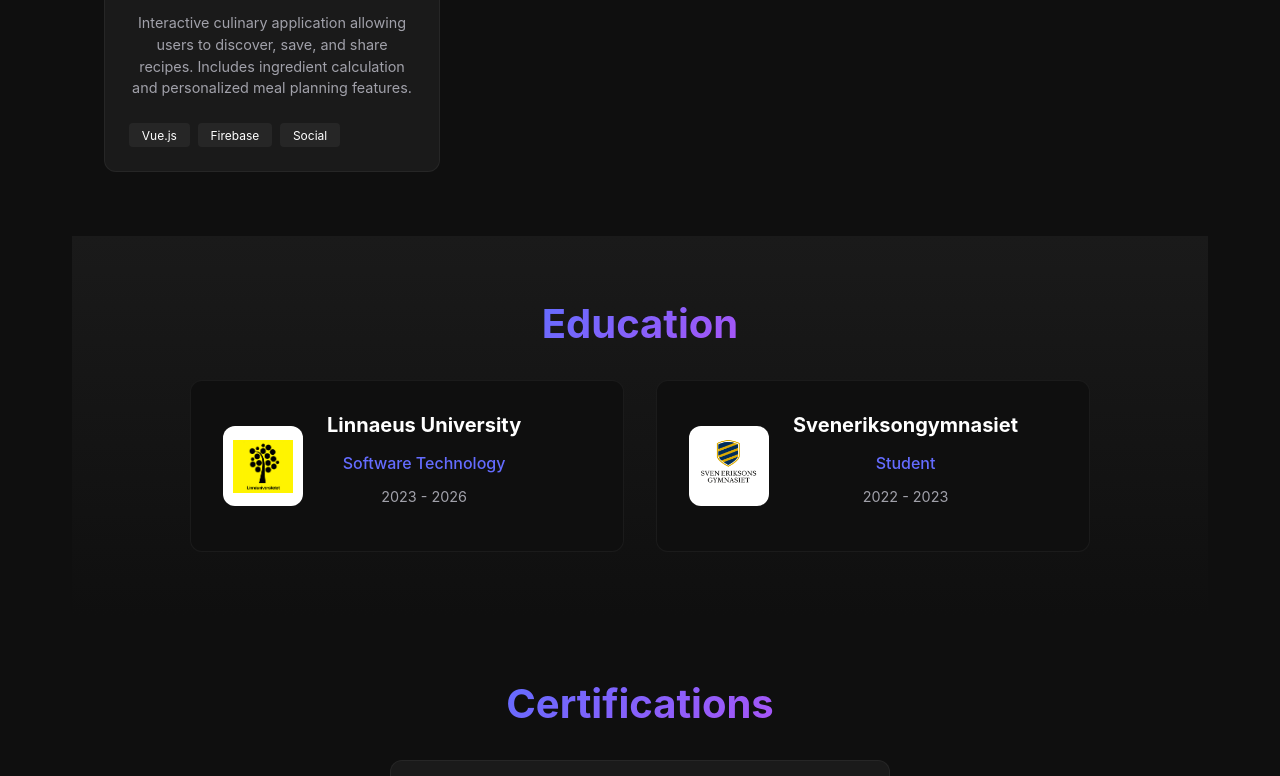
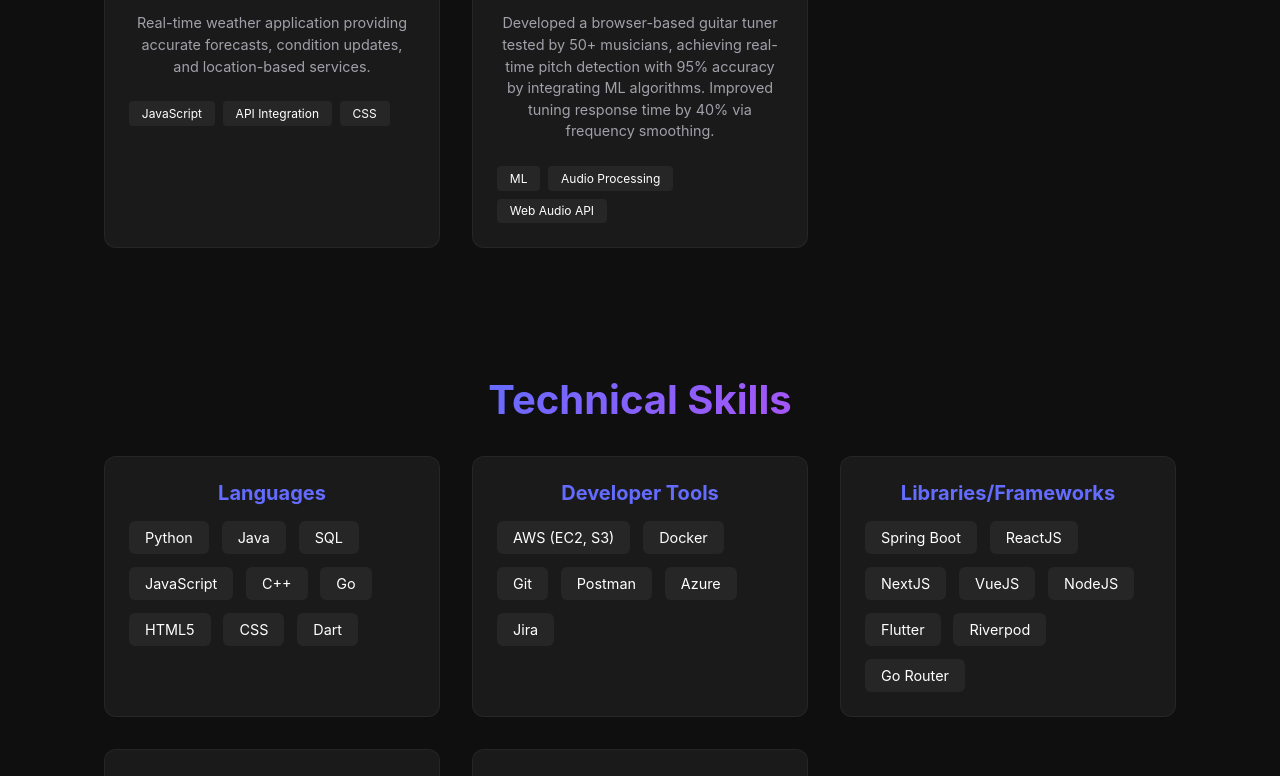
Before and after one commit to AakrishLama/My_Portfolio, a React (Vite) app: page / in a window 1280 px wide. Shown: the part 1720-2496 px from the top of the page. Built offline with nearby package versions, Linux system fonts and the light colour scheme.

Commit message:
added section

```diff
--- a/src/App.jsx
+++ b/src/App.jsx
@@ -1,6 +1,10 @@
 import Navbar from './components/Navbar';
 import Hero from './components/Hero';
 import Projects from './components/Projects';
+import TechnicalSkills from './components/TechnicalSkills';
+import WorkExperience from './components/WorkExperience';
+import Leadership from './components/Leadership';
+import Languages from './components/Languages';
 import Certifications from './components/Certifications';
 import Education from './components/Education';
 import Contact from './components/Contact';
@@ -14,8 +18,12 @@ function App() {
       <main>
         <Hero />
         <Projects />
+        <TechnicalSkills />
+        <WorkExperience />
+        <Leadership />
         <Education />
         <Certifications />
+        <Languages />
         <Contact />
       </main>
       <Footer />
--- /dev/null
+++ b/src/components/Languages.css
@@ -0,0 +1,29 @@
+.languages-section {
+  padding: var(--section-padding);
+  background: var(--surface-color);
+  text-align: center;
+}
+
+.languages-list {
+  display: flex;
+  justify-content: center;
+  gap: 3rem;
+  flex-wrap: wrap;
+}
+
+.lang-item {
+  display: flex;
+  flex-direction: column;
+  gap: 0.5rem;
+}
+
+.lang-name {
+  font-size: 1.5rem;
+  font-weight: 700;
+  color: var(--text-primary);
+}
+
+.lang-level {
+  color: var(--accent-color);
+  font-weight: 500;
+}
--- /dev/null
+++ b/src/components/Languages.jsx
@@ -0,0 +1,27 @@
+import './Languages.css';
+
+const Languages = () => {
+  return (
+    <section id="languages" className="languages-section">
+      <div className="container">
+        <h2 className="section-title">Languages</h2>
+        <div className="languages-list">
+          <div className="lang-item">
+            <span className="lang-name">English</span>
+            <span className="lang-level">(Native)</span>
+          </div>
+          <div className="lang-item">
+            <span className="lang-name">Nepali</span>
+            <span className="lang-level">(Native)</span>
+          </div>
+          <div className="lang-item">
+            <span className="lang-name">Swedish</span>
+            <span className="lang-level">(Fluent)</span>
+          </div>
+        </div>
+      </div>
+    </section>
+  );
+};
+
+export default Languages;
--- /dev/null
+++ b/src/components/Leadership.css
@@ -0,0 +1,40 @@
+.leadership-section {
+  padding: var(--section-padding);
+  background: var(--bg-color);
+}
+
+.leadership-grid {
+  display: grid;
+  grid-template-columns: repeat(auto-fit, minmax(300px, 1fr));
+  gap: 2rem;
+}
+
+.leadership-card {
+  background: var(--surface-color);
+  padding: 2rem;
+  border-radius: 12px;
+  border: 1px solid rgba(255, 255, 255, 0.05);
+  transition: transform var(--transition-normal);
+}
+
+.leadership-card:hover {
+  transform: translateY(-5px);
+  border-color: var(--accent-color);
+}
+
+.leadership-card h3 {
+  color: var(--text-primary);
+  margin-bottom: 0.5rem;
+}
+
+.leadership-card .period {
+  color: var(--accent-color);
+  font-size: 0.9rem;
+  margin-bottom: 1rem;
+  display: block;
+}
+
+.leadership-card p {
+  color: var(--text-secondary);
+  line-height: 1.6;
+}
--- /dev/null
+++ b/src/components/Leadership.jsx
@@ -0,0 +1,25 @@
+import './Leadership.css';
+
+const Leadership = () => {
+  return (
+    <section id="leadership" className="leadership-section">
+      <div className="container">
+        <h2 className="section-title">Leadership</h2>
+        <div className="leadership-grid">
+          <div className="leadership-card">
+            <h3>LNU AI Society | Auditor</h3>
+            <p className="period">Aug 2025 – Present</p>
+            <p>Oversaw financial transparency and compliance for a 100+ member student society, auditing budgets and expenditures to ensure accurate reporting and improve funding allocation efficiency.</p>
+          </div>
+          <div className="leadership-card">
+            <h3>Boy Scouts of Kathmandu | Senior Patrol Leader</h3>
+            <p className="period">Sep 2018 – Jun 2021</p>
+            <p>Led and mentored a troop of 25+ scouts through 15+ multi-day expeditions, ensuring 100% safety and mission success via rigorous training in survival skills, planning, and risk management.</p>
+          </div>
+        </div>
+      </div>
+    </section>
+  );
+};
+
+export default Leadership;
--- a/src/components/Navbar.jsx
+++ b/src/components/Navbar.jsx
@@ -19,6 +19,7 @@ const Navbar = () => {
         <ul className="nav-links">
           <li><a href="#home">Home</a></li>
           <li><a href="#projects">Projects</a></li>
+          <li><a href="#skills">Skills</a></li>
           <li><a href="#education">Education</a></li>
           <li><a href="#certifications">Certifications</a></li>
           <li><a href="#contact">Contact</a></li>
--- /dev/null
+++ b/src/components/TechnicalSkills.css
@@ -0,0 +1,42 @@
+.skills-section {
+  padding: var(--section-padding);
+  background: var(--bg-color);
+}
+
+.skills-grid {
+  display: grid;
+  grid-template-columns: repeat(auto-fit, minmax(300px, 1fr));
+  gap: 2rem;
+}
+
+.skill-category {
+  background: var(--surface-color);
+  padding: 1.5rem;
+  border-radius: 12px;
+  border: 1px solid rgba(255, 255, 255, 0.05);
+}
+
+.skill-category h3 {
+  color: var(--accent-color);
+  margin-bottom: 1rem;
+  font-size: 1.25rem;
+}
+
+.skill-tags {
+  display: flex;
+  flex-wrap: wrap;
+  gap: 0.8rem;
+}
+
+.skill-tag {
+  background: rgba(255, 255, 255, 0.05);
+  padding: 0.5rem 1rem;
+  border-radius: 6px;
+  font-size: 0.9rem;
+  color: var(--text-primary);
+  transition: background var(--transition-fast);
+}
+
+.skill-tag:hover {
+  background: rgba(100, 108, 255, 0.2);
+}
--- /dev/null
+++ b/src/components/TechnicalSkills.jsx
@@ -0,0 +1,33 @@
+import './TechnicalSkills.css';
+
+const TechnicalSkills = () => {
+  const skills = {
+    "Languages": ["Python", "Java", "SQL", "JavaScript", "C++", "Go", "HTML5", "CSS", "Dart"],
+    "Developer Tools": ["AWS (EC2, S3)", "Docker", "Git", "Postman", "Azure", "Jira"],
+    "Libraries/Frameworks": ["Spring Boot", "ReactJS", "NextJS", "VueJS", "NodeJS", "Flutter", "Riverpod", "Go Router"],
+    "Databases": ["MongoDB", "PostgreSQL", "MySQL"],
+    "Machine Learning & Data": ["Scikit-learn", "NumPy", "Pandas"]
+  };
+
+  return (
+    <section id="skills" className="skills-section">
+      <div className="container">
+        <h2 className="section-title">Technical Skills</h2>
+        <div className="skills-grid">
+          {Object.entries(skills).map(([category, items]) => (
+            <div key={category} className="skill-category">
+              <h3>{category}</h3>
+              <div className="skill-tags">
+                {items.map(skill => (
+                  <span key={skill} className="skill-tag">{skill}</span>
+                ))}
+              </div>
+            </div>
+          ))}
+        </div>
+      </div>
+    </section>
+  );
+};
+
+export default TechnicalSkills;
--- /dev/null
+++ b/src/components/WorkExperience.css
@@ -0,0 +1,50 @@
+.experience-section {
+  padding: var(--section-padding);
+  background: var(--surface-color);
+}
+
+.experience-timeline {
+  max-width: 800px;
+  margin: 0 auto;
+  position: relative;
+  border-left: 2px solid rgba(255, 255, 255, 0.1);
+  padding-left: 2rem;
+}
+
+.experience-item {
+  margin-bottom: 3rem;
+  position: relative;
+}
+
+.experience-item:last-child {
+  margin-bottom: 0;
+}
+
+.experience-marker {
+  position: absolute;
+  left: -2.6rem;
+  top: 5px;
+  width: 20px;
+  height: 20px;
+  background: var(--accent-color);
+  border-radius: 50%;
+  border: 4px solid var(--surface-color);
+}
+
+.experience-content h3 {
+  color: var(--text-primary);
+  font-size: 1.25rem;
+  margin-bottom: 0.5rem;
+}
+
+.experience-content .period {
+  color: var(--accent-color);
+  font-size: 0.9rem;
+  font-weight: 600;
+  margin-bottom: 1rem;
+}
+
+.experience-content p {
+  color: var(--text-secondary);
+  line-height: 1.6;
+}
--- /dev/null
+++ b/src/components/WorkExperience.jsx
@@ -0,0 +1,46 @@
+import './WorkExperience.css';
+
+const WorkExperience = () => {
+  const experiences = [
+    {
+      company: "Videntic AB",
+      role: "Backend Developer",
+      period: "Dec 2025 - Present",
+      description: "Researched GEO and implemented functionality based on numerous peer reviewed research papers."
+    },
+    {
+      company: "Studeni AB",
+      role: "Fullstack Developer",
+      period: "Sep 2025 - Nov 2025",
+      description: "Enhanced application reliability by using Docker and optimized cloud infrastructure on DigitalOcean (Droplets, load balancers, monitoring)."
+    },
+    {
+      company: "Teaching Assistant",
+      role: "Teaching Assistant",
+      period: "Jan 2025 - Apr 2025",
+      description: "Mentored and guided 80+ undergraduate students in database concepts (ER modeling, SQL, normalization), resulting in a 20% improvement in average exam scores. Assisted in grading 200+ assignments ensuring 100% timely evaluation."
+    }
+  ];
+
+  return (
+    <section id="experience" className="experience-section">
+      <div className="container">
+        <h2 className="section-title">Work Experience</h2>
+        <div className="experience-timeline">
+          {experiences.map((exp, index) => (
+            <div key={index} className="experience-item">
+              <div className="experience-marker"></div>
+              <div className="experience-content">
+                <h3>{exp.role} @ {exp.company}</h3>
+                <div className="period">{exp.period}</div>
+                <p>{exp.description}</p>
+              </div>
+            </div>
+          ))}
+        </div>
+      </div>
+    </section>
+  );
+};
+
+export default WorkExperience;
--- a/src/data/projectsData.js
+++ b/src/data/projectsData.js
@@ -22,9 +22,16 @@ export const projects = [
   },
   {
     id: 4,
-    title: "Recipe Book",
-    image: "/projects/RecipeBook.png",
-    description: "Interactive culinary application allowing users to discover, save, and share recipes. Includes ingredient calculation and personalized meal planning features.",
-    tags: ["Vue.js", "Firebase", "Social"]
+    title: "Weather App",
+    image: "/projects/weather.png",
+    description: "Real-time weather application providing accurate forecasts, condition updates, and location-based services.",
+    tags: ["JavaScript", "API Integration", "CSS"]
+  },
+  {
+    id: 5,
+    title: "Harmonic Tuner",
+    image: "https://placehold.co/600x400/1a1a1a/646cff?text=Harmonic+Tuner",
+    description: "Developed a browser-based guitar tuner tested by 50+ musicians, achieving real-time pitch detection with 95% accuracy by integrating ML algorithms. Improved tuning response time by 40% via frequency smoothing.",
+    tags: ["ML", "Audio Processing", "Web Audio API"]
   }
 ];
```
Also changed, not shown: public/projects/weather.png (added), public/weather.png (added).
